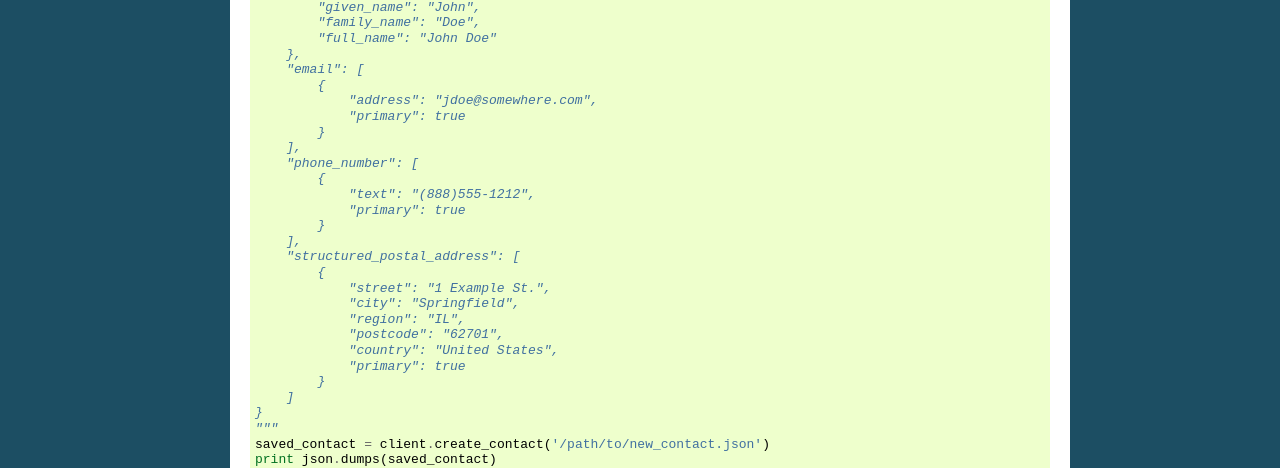
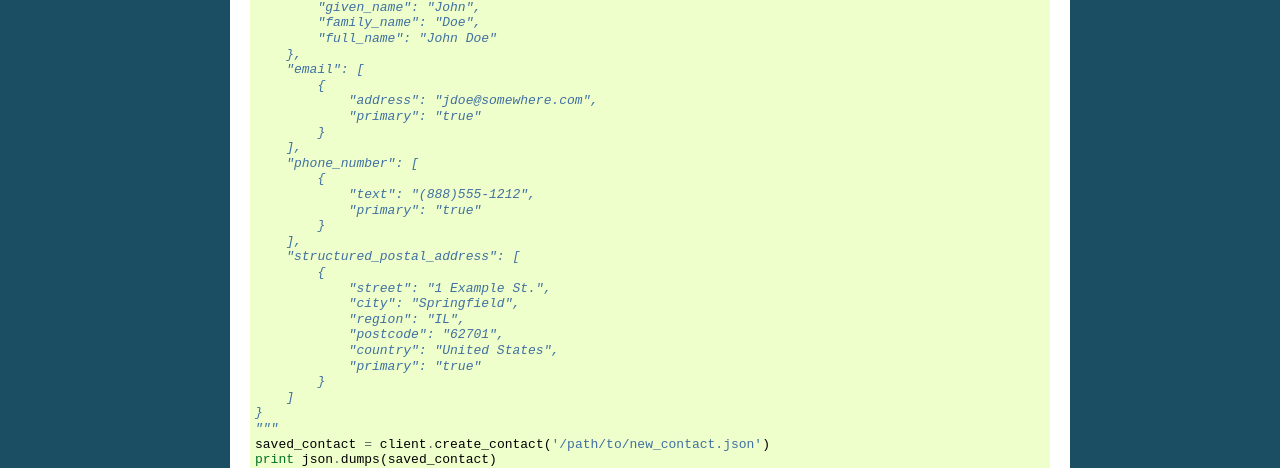
Before and after one commit to rjoyal/domain_shared_contacts_client, a Sphinx documentation site: the page built from docs/usage.rst, in a window 1280 px wide. Shown: the part 400-868 px from the top of the page. Built offline with Sphinx 7.4.7, drawn with Linux system fonts in a browser that asks for light colours; pages that are not in the unit, such as notebooks, are missing from menus.

```diff
--- a/docs/usage.rst
+++ b/docs/usage.rst
@@ -29,13 +29,13 @@ Use Google Domain Shared Contacts Client in a project to list, create, read, upd
         "email": [
             {
                 "address": "jdoe@somewhere.com",
-                "primary": true
+                "primary": "true"
             }
         ],
         "phone_number": [
             {
                 "text": "(888)555-1212",
-                "primary": true
+                "primary": "true"
             }
         ],
         "structured_postal_address": [
@@ -45,7 +45,7 @@ Use Google Domain Shared Contacts Client in a project to list, create, read, upd
                 "region": "IL",
                 "postcode": "62701",
                 "country": "United States",
-                "primary": true
+                "primary": "true"
             }
         ]
     }
```
